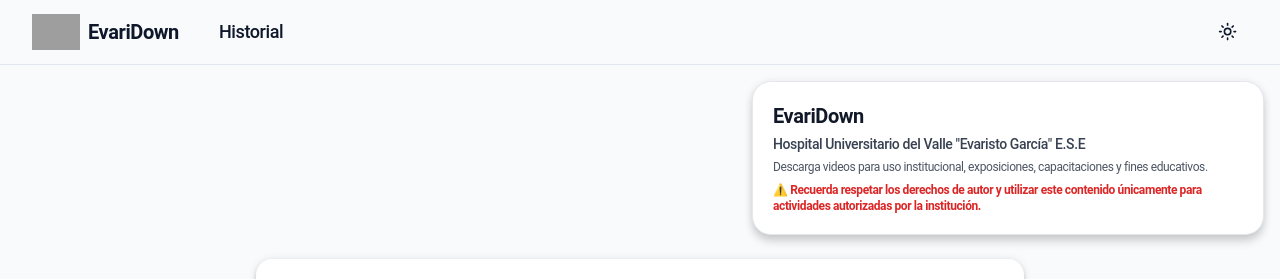
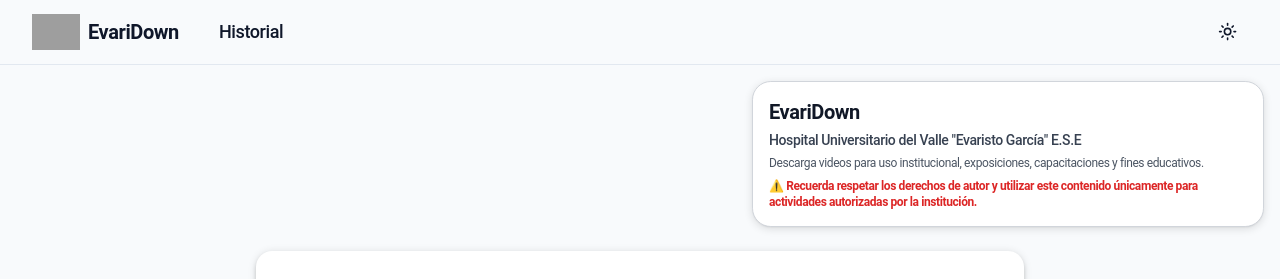
Before and after one commit to KeviinDCV/Evarisdown, a React (Create React App) app: page / in a window 1280 px wide. Shown: the top 279 px of the page. Built offline with nearby package versions, Linux system fonts and the light colour scheme; grey boxes are pictures that could not be loaded; the HTML template or start-up script is replaced by a standard one.

Commit message:
Rediseño

```diff
--- a/src/pages/Home.tsx
+++ b/src/pages/Home.tsx
@@ -31,7 +31,7 @@
     <div className="container mx-auto py-4 space-y-6 px-4">
       {/* Letrero institucional compacto */}
       <div className="mb-6 flex justify-center md:justify-end">
-        <div className="max-w-lg w-full md:w-auto bg-white rounded-lg p-5 shadow-xl border border-gray-200">
+        <div className="max-w-lg w-full md:w-auto bg-white rounded-lg p-4 shadow-sm border border-gray-300">
           <div className="space-y-1">
             <h2 className="text-xl font-bold text-gray-900">EvariDown</h2>
             <p className="text-sm font-medium text-gray-700">
```
